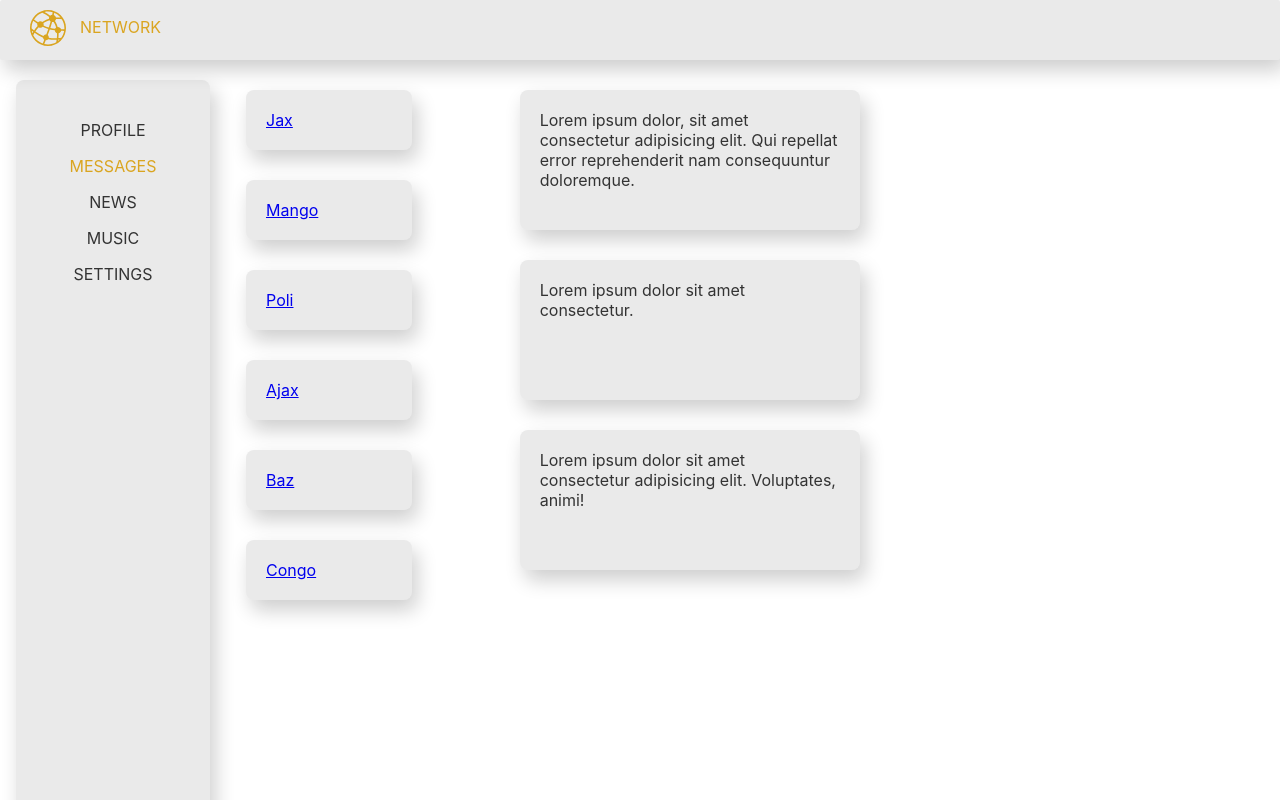
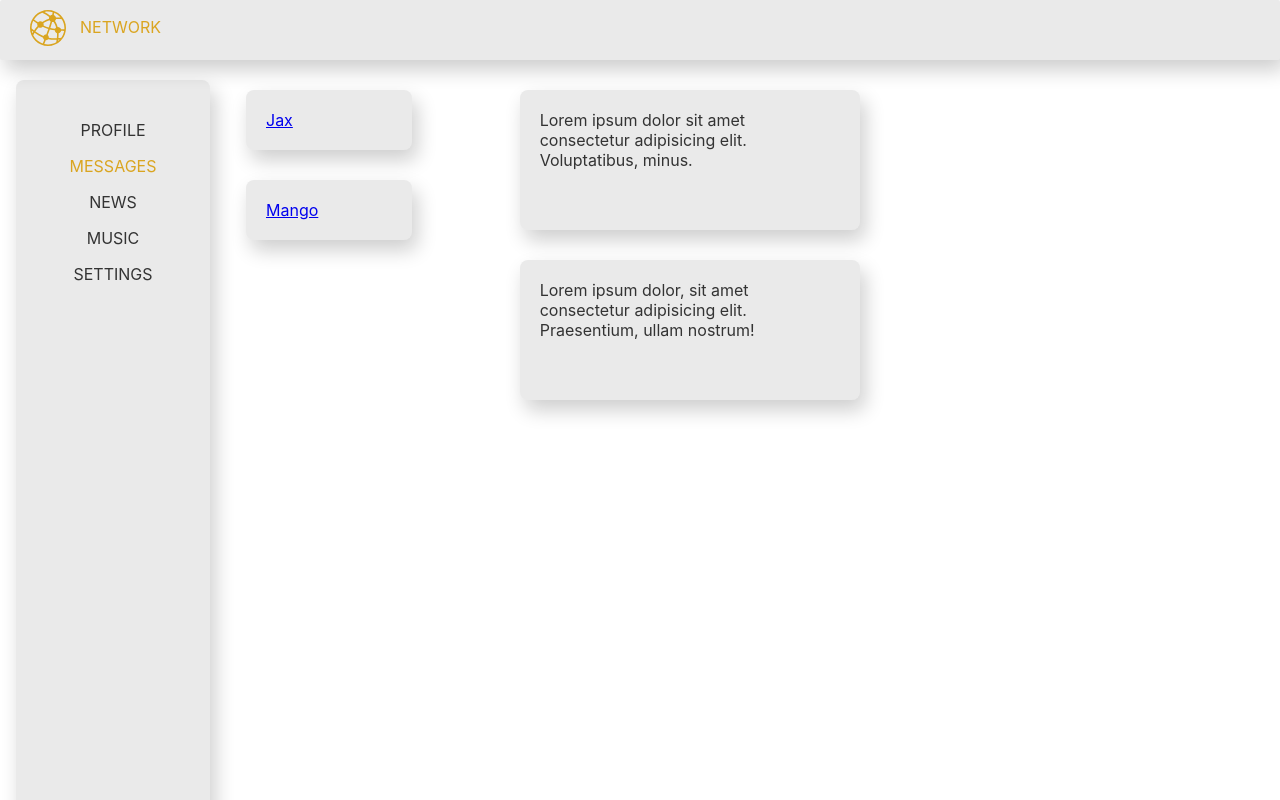
Before and after one commit to KasyanAndrey/project_01, a React (Create React App) app: page /dialogs in a window 1280 px wide. Shown: the top 800 px of the page. Built offline with nearby package versions, Linux system fonts and the light colour scheme.

Commit message:
chng cmpnt Dialogs, MyPosts

```diff
--- a/src/App.js
+++ b/src/App.js
@@ -15,7 +15,7 @@ const App = (props) => {
     <div>
       <BrowserRouter>
         <div className="app-wrapper">
-          next 24
+          next 25
           <Header />
           <Navbar />
           <section className="app-wrapper-content">
--- a/src/components/Dialogs/Dialogs.jsx
+++ b/src/components/Dialogs/Dialogs.jsx
@@ -17,27 +17,38 @@ const Message = (props) => {
 };
 
 const Dialogs = (props) => {
+  let dialogsData = [
+    { id: 1, name: "Jax" },
+    { id: 2, name: "Mango" },
+    { id: 3, name: "Poli" },
+    { id: 4, name: "Ajax" },
+    { id: 5, name: "Baz" },
+    { id: 6, name: "Congo" },
+  ];
+
+  let messageData = [
+    {
+      id: 1,
+      message:
+        "Lorem ipsum dolor sit amet consectetur adipisicing elit. Voluptatibus, minus.",
+    },
+    {
+      id: 2,
+      message:
+        "Lorem ipsum dolor, sit amet consectetur adipisicing elit. Praesentium, ullam nostrum!",
+    },
+  ];
+
   return (
     <div>
       <div className={css.dialogs}>
         <div className={css.dialogsList}>
-          <DialogItem name="Jax" id="1" />
-          <DialogItem name="Mango" id="2" />
-          <DialogItem name="Poli" id="3" />
-          <DialogItem name="Ajax" id="4" />
-          <DialogItem name="Baz" id="5" />
-          <DialogItem name="Congo" id="6" />
+          <DialogItem name={dialogsData[0].name} id={dialogsData[0].id} />
+          <DialogItem name={dialogsData[1].name} id={dialogsData[1].id} />
         </div>
         <div className={css.messagesList}>
-          <Message
-            message="Lorem ipsum dolor, sit amet consectetur adipisicing elit. Qui
-            repellat error reprehenderit nam consequuntur doloremque."
-          />
-          <Message message="Lorem ipsum dolor sit amet consectetur." />
-          <Message
-            message="Lorem ipsum dolor sit amet consectetur adipisicing elit. Voluptates,
-            animi!"
-          />
+          <Message message={messageData[0].message} id={messageData[0].id} />
+          <Message message={messageData[1].message} id={messageData[1].id} />
         </div>
       </div>
     </div>
--- a/src/components/Profile/MyPosts/MyPosts.jsx
+++ b/src/components/Profile/MyPosts/MyPosts.jsx
@@ -3,6 +3,20 @@ import css from "./MyPosts.module.css";
 import Post from "./Post/Post.jsx";
 
 const MyPosts = () => {
+  let postData = [
+    {
+      id: 1,
+      message:
+        "Lorem ipsum dolor sit amet consectetur adipisicing elit. Voluptatibus, minus.",
+      liksCount: 12,
+    },
+    {
+      id: 2,
+      message:
+        "Lorem ipsum dolor, sit amet consectetur adipisicing elit. Praesentium, ullam nostrum!",
+      liksCount: 21,
+    },
+  ];
   return (
     <section className={css.container}>
       <h3>My posts</h3>
@@ -15,8 +29,8 @@ const MyPosts = () => {
         </div>
       </div>
       <div className={css.posts}>
-        <Post message="Hi, how are you?" liksCount="0" />
-        <Post message="It is my first post!" liksCount="25" />
+        <Post message={postData[0].message} liksCount={postData[0].liksCount} />
+        <Post message={postData[1].message} liksCount={postData[1].liksCount} />
       </div>
     </section>
   );
```
